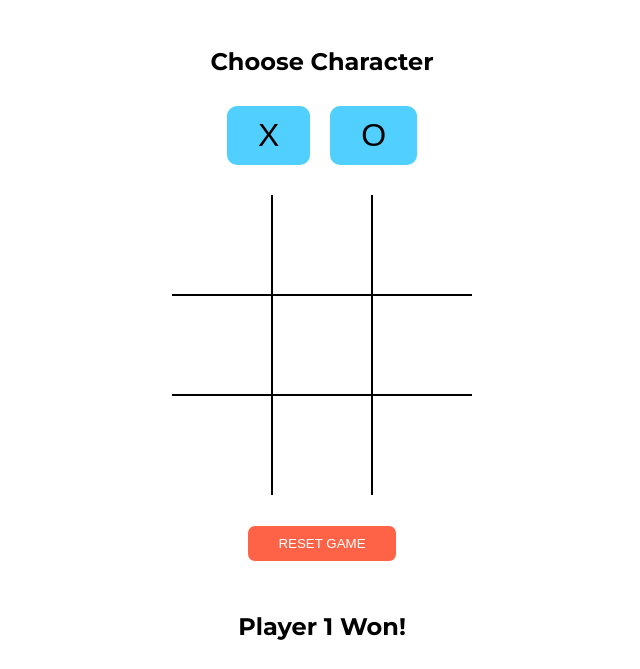
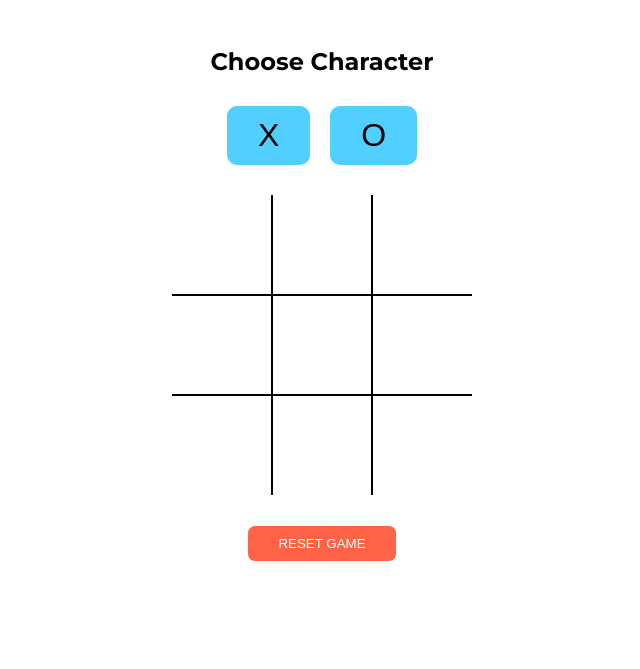
Before and after one commit to Absorbious/tictactoe, a plain HTML site: page index.html in a window 1280 px wide. Shown: the part 141-810 px from the top of the page, without its empty margins (326-966 px from the left). Drawn offline with Linux system fonts and the light colour scheme.

Commit message:
Deleted winning declaration, added it to the logic

```diff
--- a/index.html
+++ b/index.html
@@ -37,7 +37,7 @@
 </div>
 
 <div class="result">
-    <h2 class="result-text"> Player 1 Won!</h2>
+    <h2 class="result-text"></h2>
 </div>
 
 </body>
```
